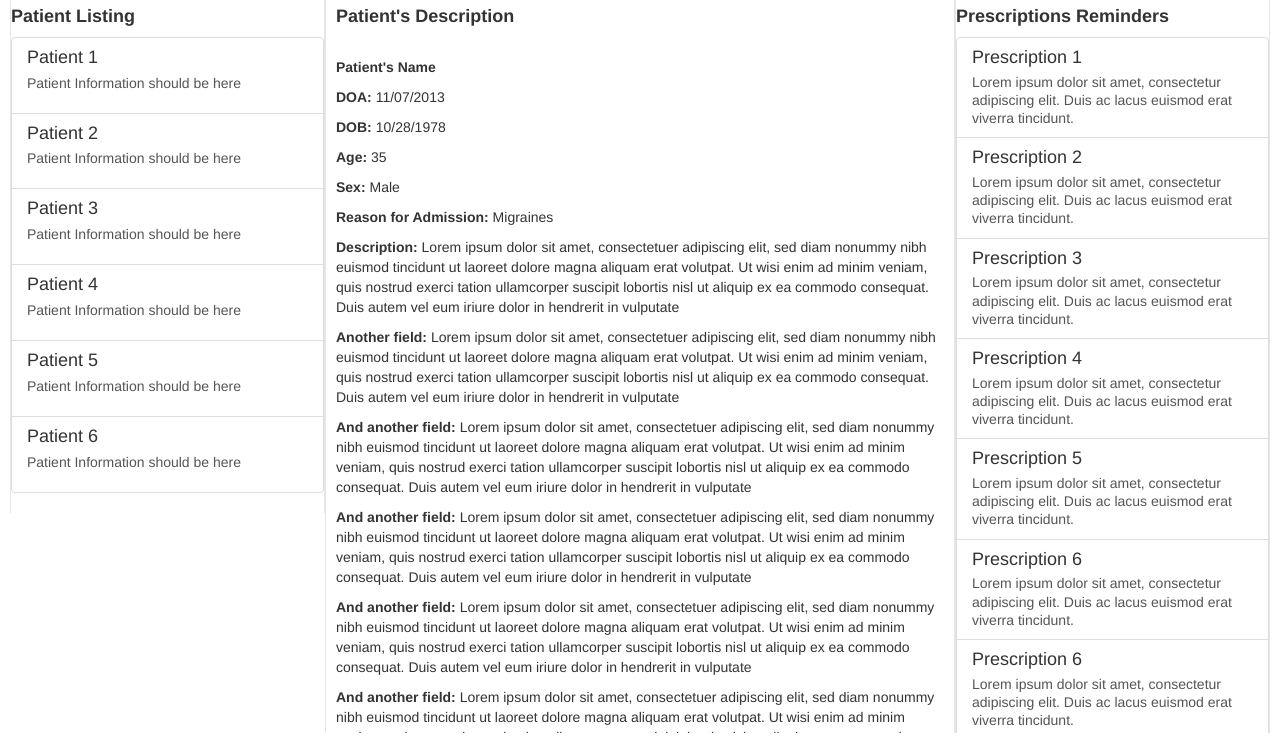
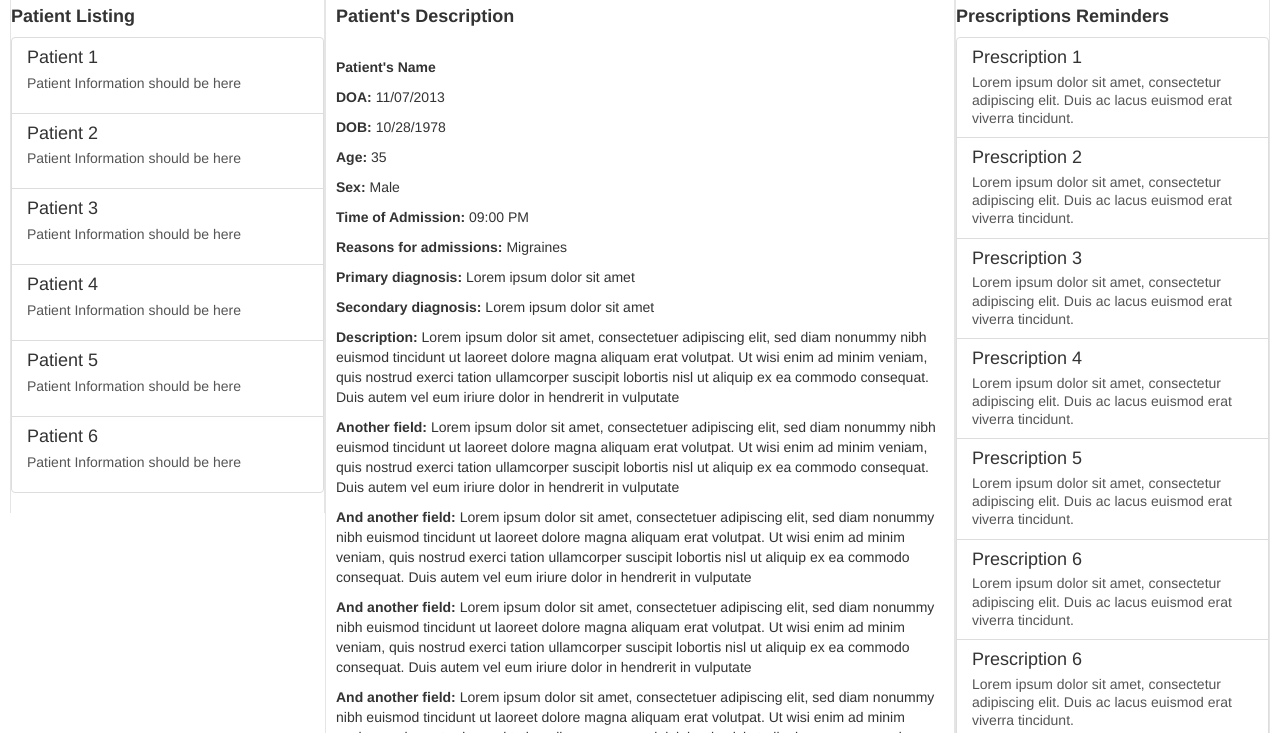
Before and after one commit to iheanyi/HPMS, a plain HTML site: page nurse.html in a window 1280 px wide. Shown: the part 53-800 px from the top of the page. Drawn offline with Linux system fonts and the light colour scheme.

Commit message:
added 2 fields on patient description

```diff
--- a/nurse.html
+++ b/nurse.html
@@ -93,7 +93,10 @@
                       <p><strong>DOB:</strong> 10/28/1978</p>
                       <p><strong>Age:</strong> 35</p>
                       <p><strong>Sex:</strong> Male</p>
-                      <p><strong>Reason for Admission:</strong> Migraines</p>
+		      <p><strong>Time of Admission:</strong> 09:00 PM</p>
+                      <p><strong>Reasons for admissions:</strong> Migraines</p>
+		      <p><strong>Primary diagnosis:</strong> Lorem ipsum dolor sit amet</p>
+		      <p><strong>Secondary diagnosis:</strong> Lorem ipsum dolor sit amet</p>
                       <p><strong>Description:</strong> Lorem ipsum dolor sit amet, consectetuer adipiscing elit, sed diam nonummy nibh euismod tincidunt ut laoreet dolore magna aliquam erat volutpat. Ut wisi enim ad minim veniam, quis nostrud exerci tation ullamcorper suscipit lobortis nisl ut aliquip ex ea commodo consequat. Duis autem vel eum iriure dolor in hendrerit in vulputate </p>
                       <p><strong>Another field:</strong> Lorem ipsum dolor sit amet, consectetuer adipiscing elit, sed diam nonummy nibh euismod tincidunt ut laoreet dolore magna aliquam erat volutpat. Ut wisi enim ad minim veniam, quis nostrud exerci tation ullamcorper suscipit lobortis nisl ut aliquip ex ea commodo consequat. Duis autem vel eum iriure dolor in hendrerit in vulputate </p>
                       <p><strong>And another field:</strong> Lorem ipsum dolor sit amet, consectetuer adipiscing elit, sed diam nonummy nibh euismod tincidunt ut laoreet dolore magna aliquam erat volutpat. Ut wisi enim ad minim veniam, quis nostrud exerci tation ullamcorper suscipit lobortis nisl ut aliquip ex ea commodo consequat. Duis autem vel eum iriure dolor in hendrerit in vulputate </p>
```
Also changed, not shown: add-prescription.html (+2 -0 lines), doctor.html (+2 -0 lines).
